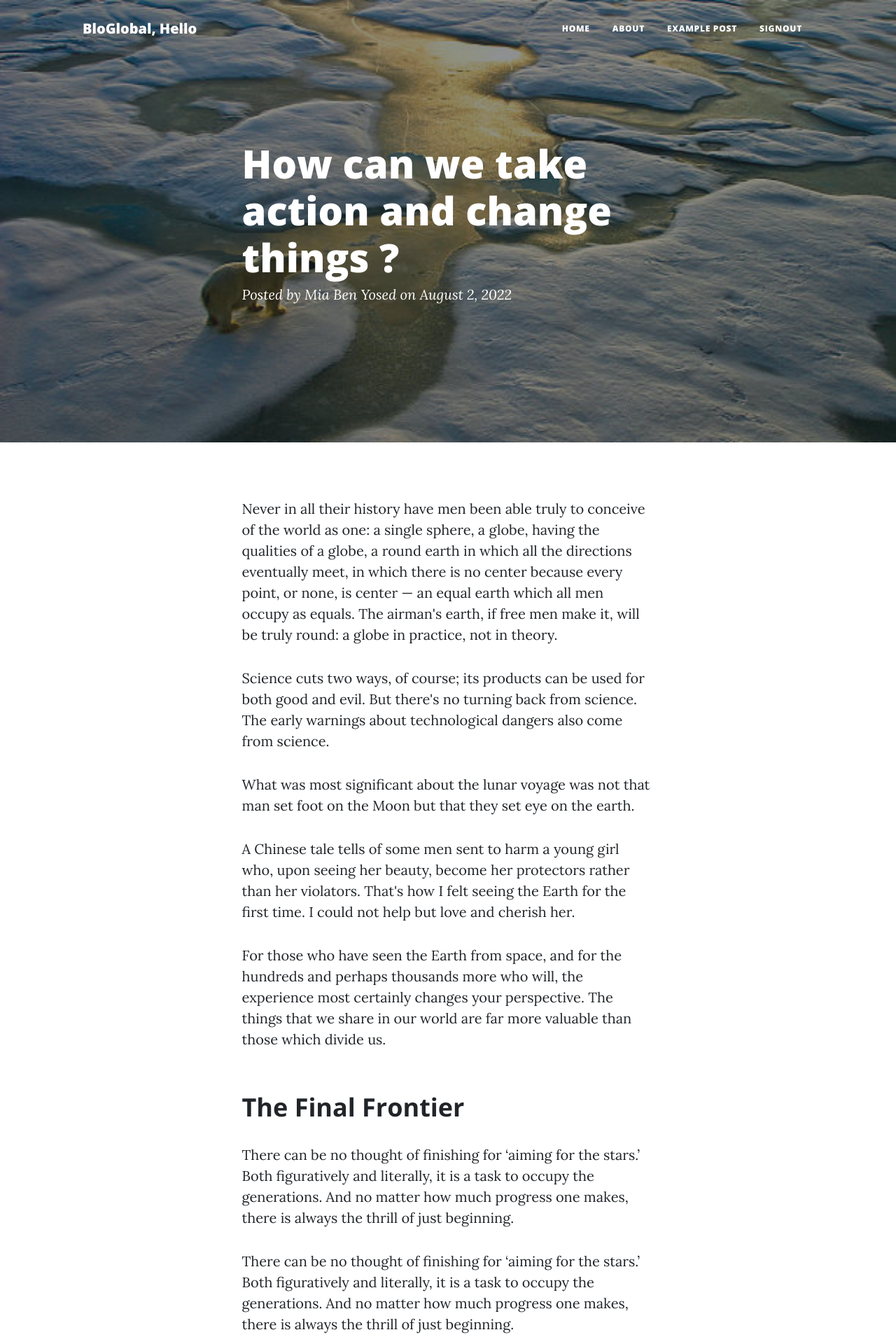
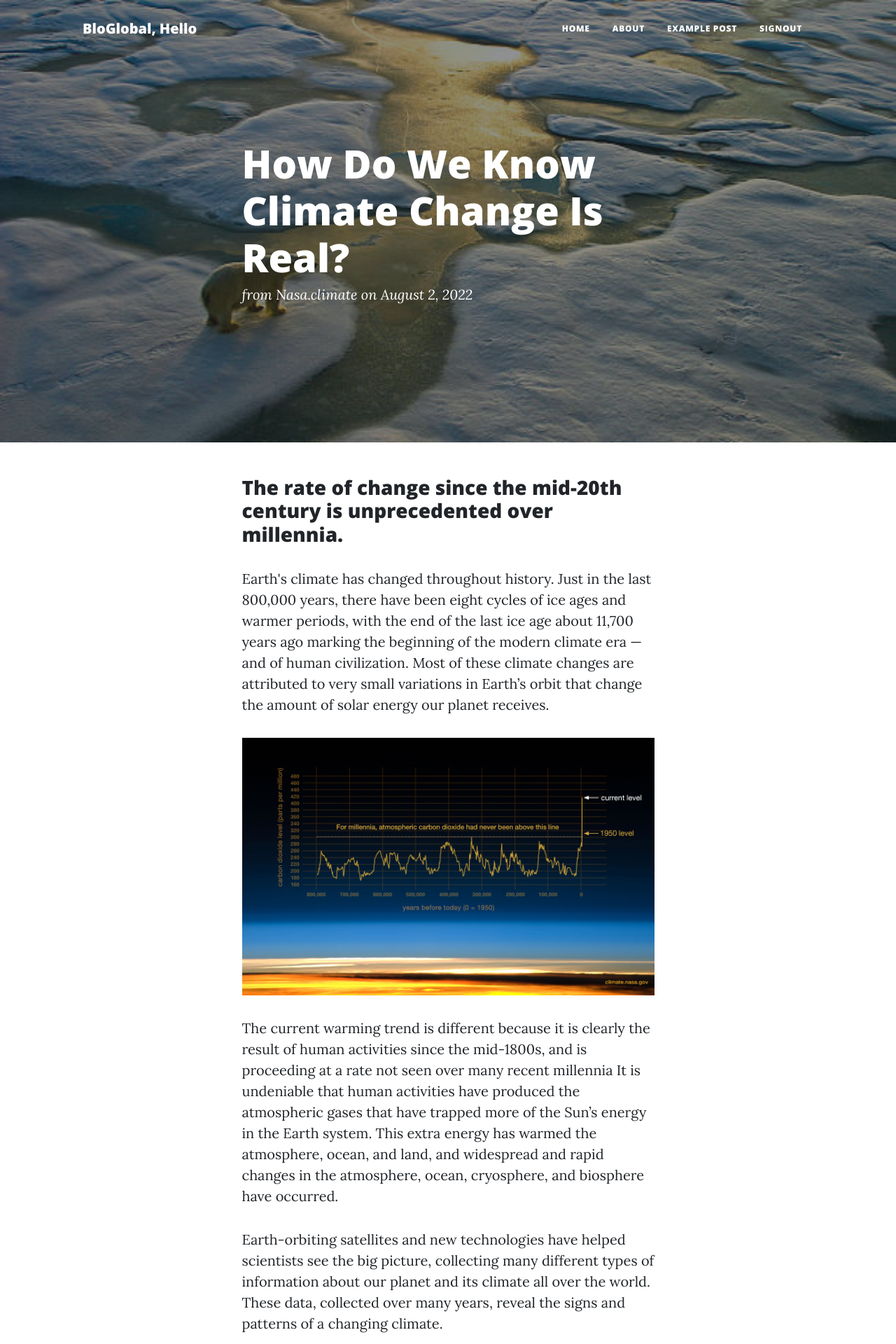
Before and after one commit to miabe23-meet/PersonalProject, a Flask app: template templates/post.html in a window 1280 px wide. Shown: the top 1920 px of the page at 70% size. Run offline with Flask 2, Linux system fonts and the light colour scheme; the template is opened without the code that fills it, so the values that code supplies are empty; some libraries are stand-ins or nearby versions.

Commit message:
project finished

```diff
--- a/templates/post.html
+++ b/templates/post.html
@@ -45,9 +45,9 @@
                 <div class="row gx-4 gx-lg-5 justify-content-center">
                     <div class="col-md-10 col-lg-8 col-xl-7">
                         <div class="post-heading">
-                            <h1>How can we take action and change things ?</h1>
+                            <h1>How Do We Know Climate Change Is Real?</h1>
                             <span class="meta">
-                                Posted by Mia Ben Yosed</a>
+                                from Nasa.climate</a>
                                 on August 2, 2022
                             </span>
                         </div>
@@ -60,28 +60,28 @@
             <div class="container px-4 px-lg-5">
                 <div class="row gx-4 gx-lg-5 justify-content-center">
                     <div class="col-md-10 col-lg-8 col-xl-7">
-                        <p>Never in all their history have men been able truly to conceive of the world as one: a single sphere, a globe, having the qualities of a globe, a round earth in which all the directions eventually meet, in which there is no center because every point, or none, is center — an equal earth which all men occupy as equals. The airman's earth, if free men make it, will be truly round: a globe in practice, not in theory.</p>
-                        <p>Science cuts two ways, of course; its products can be used for both good and evil. But there's no turning back from science. The early warnings about technological dangers also come from science.</p>
-                        <p>What was most significant about the lunar voyage was not that man set foot on the Moon but that they set eye on the earth.</p>
-                        <p>A Chinese tale tells of some men sent to harm a young girl who, upon seeing her beauty, become her protectors rather than her violators. That's how I felt seeing the Earth for the first time. I could not help but love and cherish her.</p>
-                        <p>For those who have seen the Earth from space, and for the hundreds and perhaps thousands more who will, the experience most certainly changes your perspective. The things that we share in our world are far more valuable than those which divide us.</p>
-                        <h2 class="section-heading">The Final Frontier</h2>
-                        <p>There can be no thought of finishing for ‘aiming for the stars.’ Both figuratively and literally, it is a task to occupy the generations. And no matter how much progress one makes, there is always the thrill of just beginning.</p>
-                        <p>There can be no thought of finishing for ‘aiming for the stars.’ Both figuratively and literally, it is a task to occupy the generations. And no matter how much progress one makes, there is always the thrill of just beginning.</p>
-                        <blockquote class="blockquote">The dreams of yesterday are the hopes of today and the reality of tomorrow. Science has not yet mastered prophecy. We predict too much for the next year and yet far too little for the next ten.</blockquote>
-                        <p>Spaceflights cannot be stopped. This is not the work of any one man or even a group of men. It is a historical process which mankind is carrying out in accordance with the natural laws of human development.</p>
-                        <h2 class="section-heading">Reaching for the Stars</h2>
-                        <p>As we got further and further away, it [the Earth] diminished in size. Finally it shrank to the size of a marble, the most beautiful you can imagine. That beautiful, warm, living object looked so fragile, so delicate, that if you touched it with a finger it would crumble and fall apart. Seeing this has to change a man.</p>
+                        <h3>The rate of change since the mid-20th century is unprecedented over millennia. </h3>
+
+                        <p>Earth's climate has changed throughout history. Just in the last 800,000 years, there have been eight cycles of ice ages and warmer periods, with the end of the last ice age about 11,700 years ago marking the beginning of the modern climate era — and of human civilization. Most of these climate changes are attributed to very small variations in Earth’s orbit that change the amount of solar energy our planet receives.</p>
+
                         <a href="#!"><img class="img-fluid" src="static/img/post-sample-image.jpg" alt="..." /></a>
-                        <span class="caption text-muted">To go places and do things that have never been done before – that’s what living is all about.</span>
-                        <p>Space, the final frontier. These are the voyages of the Starship Enterprise. Its five-year mission: to explore strange new worlds, to seek out new life and new civilizations, to boldly go where no man has gone before.</p>
-                        <p>As I stand out here in the wonders of the unknown at Hadley, I sort of realize there’s a fundamental truth to our nature, Man must explore, and this is exploration at its greatest.</p>
-                        <p>
-                            Placeholder text by
-                            <a href="http://spaceipsum.com/">Space Ipsum</a>
-                            &middot; Images by
-                            <a href="https://www.flickr.com/photos/nasacommons/">NASA on The Commons</a>
+                        <p>The current warming trend is different because it is clearly the result of human activities since the mid-1800s, and is proceeding at a rate not seen over many recent millennia It is undeniable that human activities have produced the atmospheric gases that have trapped more of the Sun’s energy in the Earth system. This extra energy has warmed the atmosphere, ocean, and land, and widespread and rapid changes in the atmosphere, ocean, cryosphere, and biosphere have occurred.</p>
+
+                        <p>Earth-orbiting satellites and new technologies have helped scientists see the big picture, collecting many different types of information about our planet and its climate all over the world. These data, collected over many years, reveal the signs and patterns of a changing climate.</p>
+
+                        <div class="post-preview">
+                        <a href="https://climate.nasa.gov/evidence/">
+                            <h2 class="post-title">Scientific evidence for warming of the climate system is unequivocal.</h2>
+                        </a>
+                        <p class="post-meta">
+                            Intergovernmental Panel on Climate Change</a>
                         </p>
+
+
+                        <p>Scientists demonstrated the heat-trapping nature of carbon dioxide and other gases in the mid-19th century.2 Many of the science instruments NASA uses to study our climate focus on how these gases affect the movement of infrared radiation through the atmosphere. From the measured impacts of increases in these gases, there is no question that increased greenhouse gas levels warm Earth in response.</p>
+
+
+
                     </div>
                 </div>
             </div>
```
Also changed, not shown: templates/index.html (+7 -23 lines), static/img/post-sample-image.jpg, static/img/signIn-bg.jpg.
